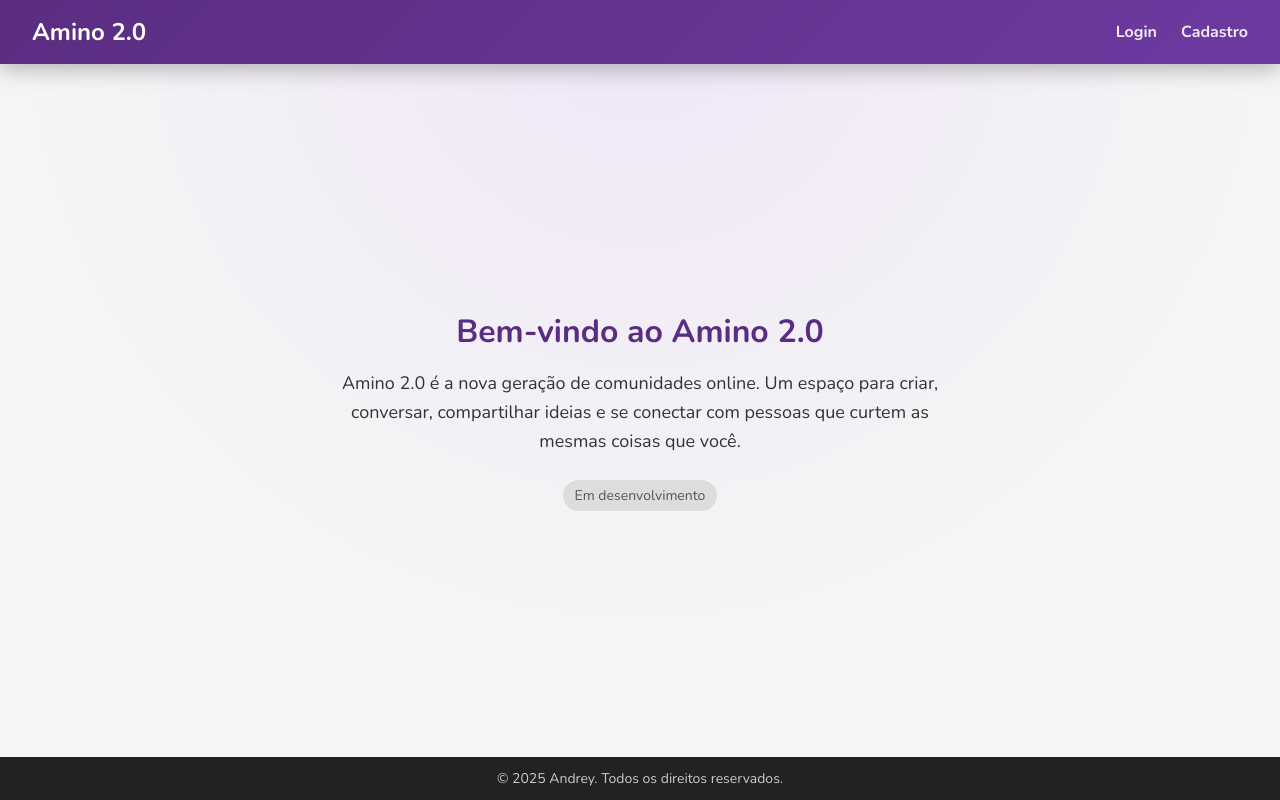
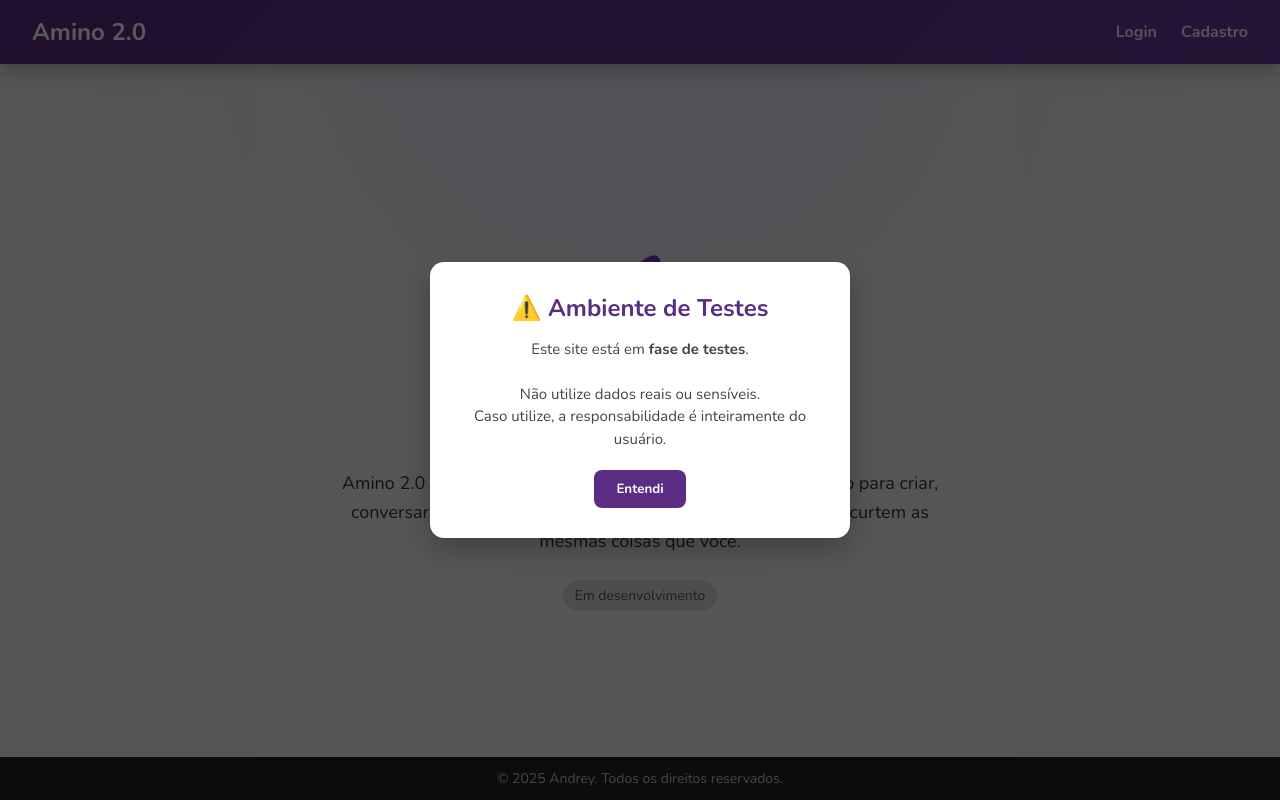
Before and after one commit to dreykzone/amino2.0, a PHP site: page / in a window 1280 px wide. Run offline with PHP 8.4, Linux system fonts and the light colour scheme.

Commit message:
feat: add favicon and logo images; implement modal for test environment warning

```diff
--- a/comunidade.php
+++ b/comunidade.php
@@ -44,6 +44,7 @@ if ($_SESSION['user_id'] == $comunidade['id_criador']) {
     <link rel="preconnect" href="https://fonts.gstatic.com" crossorigin>
     <link href="https://fonts.googleapis.com/css2?family=Nunito:ital,wght@0,200..1000;1,200..1000&display=swap"
         rel="stylesheet">
+    <link rel="shortcut icon" href="assets/favicon.ico" type="image/x-icon">
     <style>
         * {
             margin: 0;
--- a/index.php
+++ b/index.php
@@ -15,6 +15,7 @@ if (isset($_SESSION["user_id"])) {
     <meta charset="UTF-8" />
     <meta name="viewport" content="width=device-width, initial-scale=1.0" />
     <title>Amino 2.0</title>
+    <link rel="shortcut icon" href="assets/favicon.ico" type="image/x-icon">
     <link rel="preconnect" href="https://fonts.googleapis.com">
     <link rel="preconnect" href="https://fonts.gstatic.com" crossorigin>
     <link href="https://fonts.googleapis.com/css2?family=Nunito:ital,wght@0,200..1000;1,200..1000&display=swap"
@@ -104,6 +105,65 @@ if (isset($_SESSION["user_id"])) {
             padding: 12px;
             font-size: 14px;
         }
+
+        .modal-aviso {
+            position: fixed;
+            inset: 0;
+            background: rgba(0, 0, 0, 0.65);
+            display: flex;
+            align-items: center;
+            justify-content: center;
+            z-index: 9999;
+        }
+
+        .modal-aviso-content {
+            background: #fff;
+            padding: 30px 28px;
+            border-radius: 14px;
+            max-width: 420px;
+            width: 90%;
+            text-align: center;
+            box-shadow: 0 12px 30px rgba(0, 0, 0, 0.25);
+            animation: aparecer 0.3s ease;
+        }
+
+        .modal-aviso-content h2 {
+            color: #5a2d82;
+            margin-bottom: 14px;
+        }
+
+        .modal-aviso-content p {
+            font-size: 15px;
+            color: #444;
+            line-height: 1.5;
+        }
+
+        .modal-aviso-content button {
+            margin-top: 20px;
+            padding: 10px 22px;
+            background: #5a2d82;
+            color: #fff;
+            border: none;
+            border-radius: 8px;
+            font-weight: bold;
+            cursor: pointer;
+        }
+
+        .modal-aviso-content button:hover {
+            opacity: 0.9;
+        }
+
+        @keyframes aparecer {
+            from {
+                transform: scale(0.9);
+                opacity: 0;
+            }
+
+            to {
+                transform: scale(1);
+                opacity: 1;
+            }
+        }
     </style>
 </head>
 
@@ -118,6 +178,7 @@ if (isset($_SESSION["user_id"])) {
     </header>
 
     <main>
+        <img width="200" src="assets/logopng.png" alt="logo">
         <h2>Bem-vindo ao Amino 2.0</h2>
         <p>
             Amino 2.0 é a nova geração de comunidades online.
@@ -131,6 +192,40 @@ if (isset($_SESSION["user_id"])) {
         © 2025 Andrey. Todos os direitos reservados.
     </footer>
 
+    <div id="modalAviso" class="modal-aviso">
+        <div class="modal-aviso-content">
+            <h2>⚠️ Ambiente de Testes</h2>
+            <p>
+                Este site está em <strong>fase de testes</strong>.
+                <br><br>
+                Não utilize dados reais ou sensíveis.
+                <br>
+                Caso utilize, a responsabilidade é inteiramente do usuário.
+            </p>
+            <button onclick="fecharAviso()">Entendi</button>
+        </div>
+    </div>
+
+    <script>
+        const MODAL_KEY = 'aviso_teste_aceito';
+
+        function fecharAviso() {
+            localStorage.setItem(MODAL_KEY, 'true');
+            document.getElementById('modalAviso').style.display = 'none';
+        }
+
+        // Quando a página carregar
+        window.addEventListener('DOMContentLoaded', () => {
+            const aceito = localStorage.getItem(MODAL_KEY);
+
+            if (aceito === 'true') {
+                const modal = document.getElementById('modalAviso');
+                if (modal) modal.style.display = 'none';
+            }
+        });
+    </script>
+
+
 </body>
 
 </html>
--- a/login.php
+++ b/login.php
@@ -18,6 +18,7 @@ $cadastroSucesso = isset($_GET["cadastro"]) && $_GET["cadastro"] === "sucesso";
   <meta charset="UTF-8" />
   <meta name="viewport" content="width=device-width, initial-scale=1.0" />
   <title>Amino 2.0 | Login</title>
+  <link rel="shortcut icon" href="assets/favicon.ico" type="image/x-icon">
   <link rel="preconnect" href="https://fonts.googleapis.com">
   <link rel="preconnect" href="https://fonts.gstatic.com" crossorigin>
   <link href="https://fonts.googleapis.com/css2?family=Nunito:ital,wght@0,200..1000;1,200..1000&display=swap"
@@ -99,7 +100,7 @@ $cadastroSucesso = isset($_GET["cadastro"]) && $_GET["cadastro"] === "sucesso";
 
     <p>
       Não tem conta?
-      <a href="cadastro.php">Cadastre-se</a>
+      <a href="cadastrar.php">Cadastre-se</a>
     </p>
   </div>
 
--- a/secao_comunidades.php
+++ b/secao_comunidades.php
@@ -26,6 +26,7 @@ $result = $conn->query($sql);
     <meta charset="UTF-8" />
     <meta name="viewport" content="width=device-width, initial-scale=1.0" />
     <title>Amino 2.0 - Comunidades</title>
+    <link rel="shortcut icon" href="assets/favicon.ico" type="image/x-icon">
     <link rel="preconnect" href="https://fonts.googleapis.com">
     <link rel="preconnect" href="https://fonts.gstatic.com" crossorigin>
     <link href="https://fonts.googleapis.com/css2?family=Nunito:ital,wght@0,200..1000;1,200..1000&display=swap"
```
Also changed, not shown: assets/favicon.ico (added), assets/logopng.png (added).
